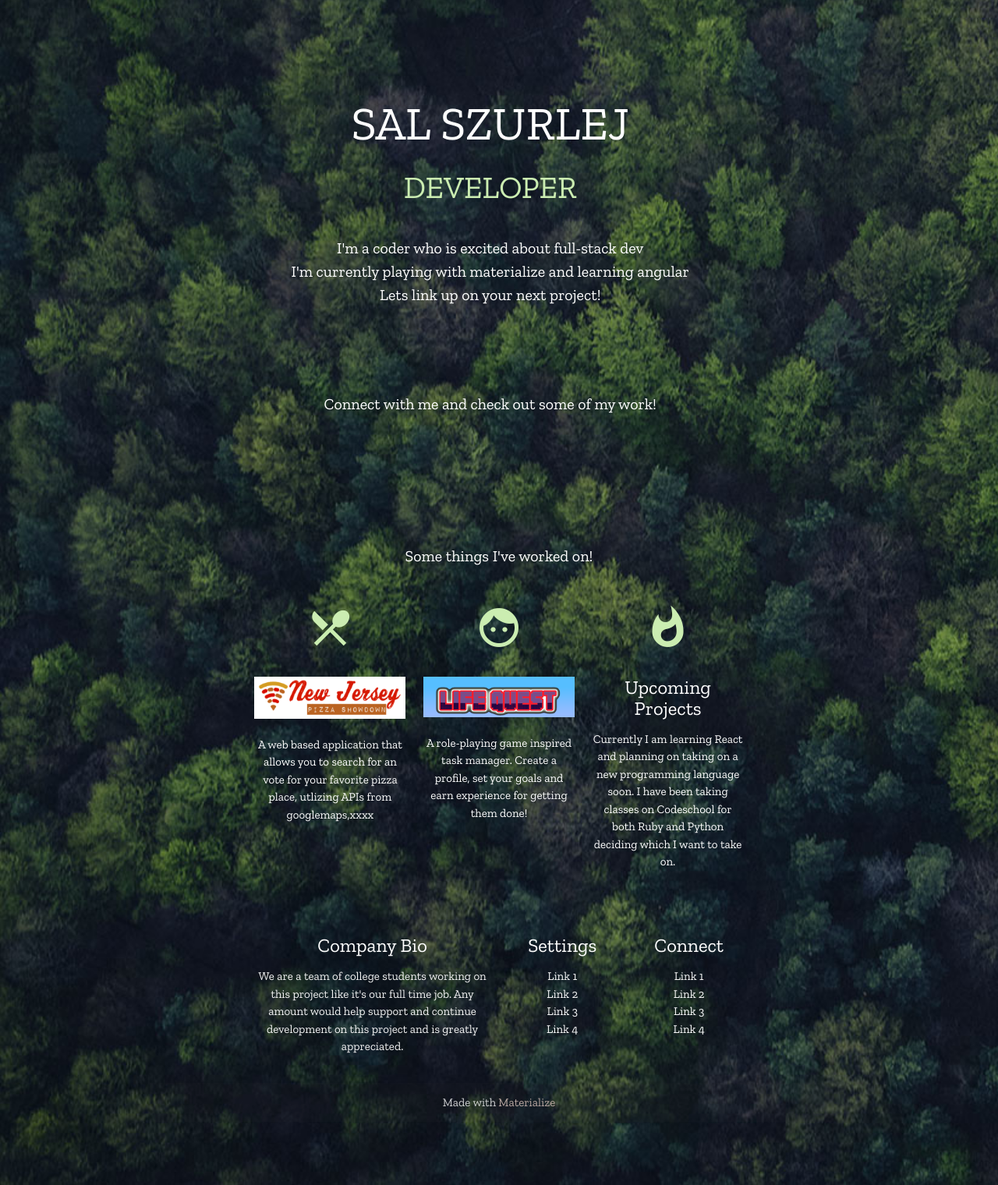
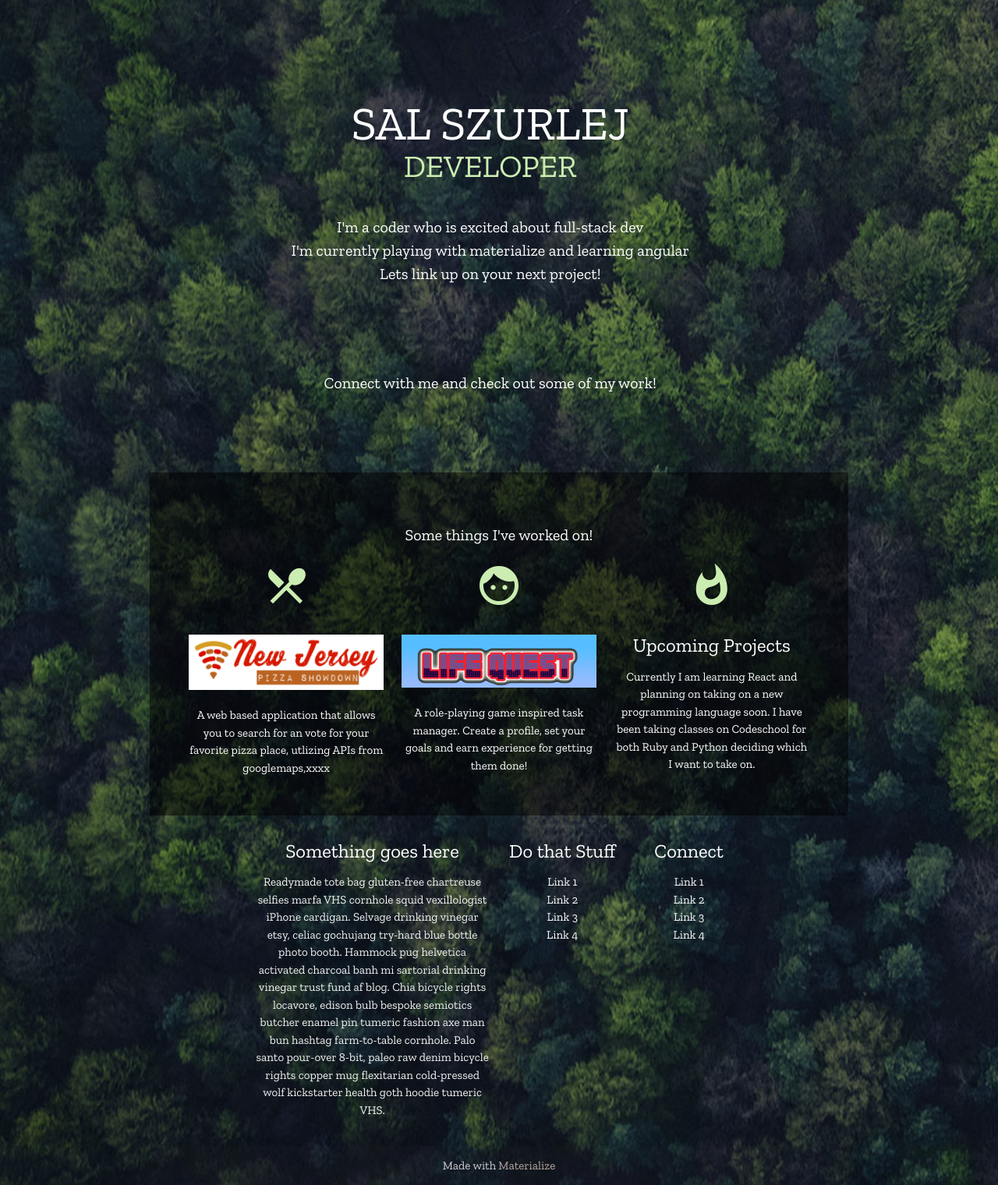
Before and after one commit to salszu/salszuPort, a PHP site: page / in a window 1280 px wide. Shown: the part 139-1659 px from the top of the page at 78% size. Run offline with PHP 8.4, Linux system fonts and the light colour scheme; some libraries are stand-ins or nearby versions; some web fonts are replaced.

Commit message:
projects div background opacity

```diff
--- a/assets/style.css
+++ b/assets/style.css
@@ -6,6 +6,8 @@
 * {
   margin: 0;
   padding: 0;
+  width: 100%;
+  height: 100%;
 }
 html,
 body {
@@ -73,14 +75,13 @@ h5, p {
   font-size: 40px;
 }
 
-/*footer- follow*/
-.follow {
-
-}
 .accord {
   border: none;
   color: #CBEDB1;
   font: Zilla-Slab;
+}
+#myFooter {
+  background-color: transparent;
 }
 .followUs {
 
@@ -98,11 +99,24 @@ h5, p {
   font-size:30px;
 }
 
-#myFooter {
-  background-color: transparent;
+.projects {
+  background-color:rgba(0, 0, 0, 0.5);
+  width: 100%;
+  margin-left: 0px;
+  margin-right: 0px;
 }
 
+.section {
+  margin-left:50px;
+  margin-right: 50px;
+}
 
+h2 {
+margin-top : 0px;
+}
+h1 {
+  margin-bottom: 0px;
+}
 .socialIcon {
 
   cursor: pointer;
--- a/index.html
+++ b/index.html
@@ -65,7 +65,7 @@
       </div>
     </div>
   <!-- lower container, 3 project showcase -->
-  <div class="container">
+  <div class="container projects">
      <div class="section">
 
       <!--   showcase   -->
@@ -113,13 +113,13 @@
     <div class="container">
       <div class="row">
         <div class="col l6 s12">
-          <h5 class="white-text">Company Bio</h5>
-          <p class="grey-text text-lighten-4">We are a team of college students working on this project like it's our full time job. Any amount would help support and continue development on this project and is greatly appreciated.</p>
+          <h5 class="white-text">Something goes here</h5>
+          <p class="grey-text text-lighten-4">Readymade tote bag gluten-free chartreuse selfies marfa VHS cornhole squid vexillologist iPhone cardigan. Selvage drinking vinegar etsy, celiac gochujang try-hard blue bottle photo booth. Hammock pug helvetica activated charcoal banh mi sartorial drinking vinegar trust fund af blog. Chia bicycle rights locavore, edison bulb bespoke semiotics butcher enamel pin tumeric fashion axe man bun hashtag farm-to-table cornhole. Palo santo pour-over 8-bit, paleo raw denim bicycle rights copper mug flexitarian cold-pressed wolf kickstarter health goth hoodie tumeric VHS.</p>
 
 
         </div>
         <div class="col l3 s12">
-          <h5 class="white-text">Settings</h5>
+          <h5 class="white-text">Do that Stuff</h5>
           <ul>
             <li><a class="white-text" href="#!">Link 1</a></li>
             <li><a class="white-text" href="#!">Link 2</a></li>
```
